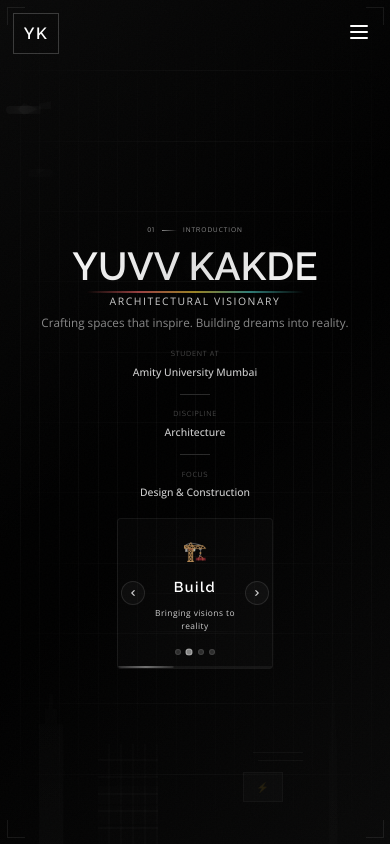
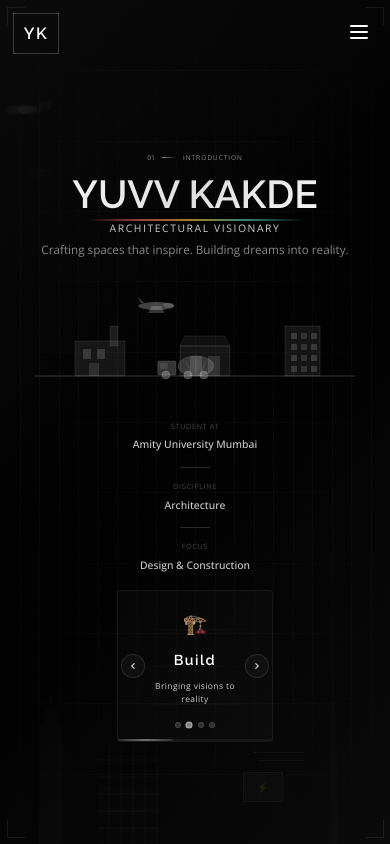
Before and after one commit to insane0904/yuvvbuilds, a React (Vite) app: page / in a window 390 px wide. Shown: the top 844 px of the page. Built offline with nearby package versions, Linux system fonts and the light colour scheme.

Commit message:
Add mobile construction animation with vector graphics

```diff
--- a/src/components/Hero/Hero.module.css
+++ b/src/components/Hero/Hero.module.css
@@ -902,6 +902,22 @@
   border-top: none;
 }
 
+/* Mobile Construction Scene - Hidden on desktop, shown on mobile */
+.mobileGraphic {
+  display: none;
+  width: 100%;
+  padding: 1rem 0;
+  margin: 0.5rem 0 1rem;
+}
+
+.sceneGraphic {
+  width: 100%;
+  max-width: 320px;
+  height: auto;
+  margin: 0 auto;
+  display: block;
+}
+
 /* Responsive */
 @media (max-width: 1400px) {
   .archCircle {
@@ -986,6 +1002,11 @@
     flex-direction: column;
     align-items: center;
     justify-content: center;
+  }
+
+  /* Show mobile construction scene on phones */
+  .mobileGraphic {
+    display: block;
   }
 
   .nameContainer {
@@ -1107,7 +1128,7 @@
   .tagline {
     font-size: clamp(0.85rem, 3.5vw, 1rem);
     padding: 0 0.5rem;
-    margin-bottom: 1.5rem;
+    margin-bottom: 0.5rem;
     line-height: 1.5;
     max-width: 95%;
   }
--- a/src/components/Hero/Hero.tsx
+++ b/src/components/Hero/Hero.tsx
@@ -290,6 +290,131 @@ const Hero = () => {
           Crafting spaces that inspire. Building dreams into reality.
         </motion.p>
 
+        {/* Mobile Construction Animation */}
+        <div className={styles.mobileGraphic}>
+          <svg viewBox="0 0 320 100" className={styles.sceneGraphic}>
+            {/* Ground line */}
+            <motion.line
+              x1="0" y1="85" x2="320" y2="85"
+              stroke="rgba(255,255,255,0.2)"
+              strokeWidth="1"
+              initial={{ pathLength: 0 }}
+              animate={{ pathLength: 1 }}
+              transition={{ duration: 1, delay: 1.4 }}
+            />
+
+            {/* Factory Building */}
+            <motion.g
+              initial={{ opacity: 0, y: 10 }}
+              animate={{ opacity: 1, y: 0 }}
+              transition={{ duration: 0.6, delay: 1.6 }}
+            >
+              {/* Main structure */}
+              <rect x="40" y="50" width="50" height="35" fill="rgba(255,255,255,0.08)" stroke="rgba(255,255,255,0.2)" strokeWidth="0.5"/>
+              {/* Chimney */}
+              <rect x="75" y="35" width="8" height="20" fill="rgba(255,255,255,0.1)" stroke="rgba(255,255,255,0.15)" strokeWidth="0.5"/>
+              {/* Windows */}
+              <rect x="48" y="58" width="8" height="10" fill="rgba(255,255,255,0.15)"/>
+              <rect x="62" y="58" width="8" height="10" fill="rgba(255,255,255,0.15)"/>
+              {/* Door */}
+              <rect x="54" y="72" width="10" height="13" fill="rgba(255,255,255,0.1)"/>
+            </motion.g>
+
+            {/* Warehouse */}
+            <motion.g
+              initial={{ opacity: 0, y: 10 }}
+              animate={{ opacity: 1, y: 0 }}
+              transition={{ duration: 0.6, delay: 1.8 }}
+            >
+              {/* Main structure */}
+              <polygon points="150,45 190,45 195,55 145,55" fill="rgba(255,255,255,0.06)" stroke="rgba(255,255,255,0.15)" strokeWidth="0.5"/>
+              <rect x="145" y="55" width="50" height="30" fill="rgba(255,255,255,0.08)" stroke="rgba(255,255,255,0.2)" strokeWidth="0.5"/>
+              {/* Doors */}
+              <rect x="155" y="65" width="12" height="20" fill="rgba(255,255,255,0.12)"/>
+              <rect x="173" y="65" width="12" height="20" fill="rgba(255,255,255,0.12)"/>
+            </motion.g>
+
+            {/* Modern Building */}
+            <motion.g
+              initial={{ opacity: 0, y: 10 }}
+              animate={{ opacity: 1, y: 0 }}
+              transition={{ duration: 0.6, delay: 2 }}
+            >
+              <rect x="250" y="35" width="35" height="50" fill="rgba(255,255,255,0.08)" stroke="rgba(255,255,255,0.2)" strokeWidth="0.5"/>
+              {/* Windows grid */}
+              {[0, 1, 2, 3].map((row) => (
+                <g key={row}>
+                  <rect x="256" y={42 + row * 11} width="6" height="6" fill="rgba(255,255,255,0.15)"/>
+                  <rect x="266" y={42 + row * 11} width="6" height="6" fill="rgba(255,255,255,0.12)"/>
+                  <rect x="276" y={42 + row * 11} width="6" height="6" fill="rgba(255,255,255,0.15)"/>
+                </g>
+              ))}
+            </motion.g>
+
+            {/* Animated Airplane */}
+            <motion.g
+              initial={{ x: -50 }}
+              animate={{ x: 380 }}
+              transition={{ duration: 12, repeat: Infinity, ease: "linear", delay: 2 }}
+            >
+              {/* Body */}
+              <ellipse cx="0" cy="15" rx="18" ry="4" fill="rgba(255,255,255,0.25)"/>
+              {/* Wings */}
+              <polygon points="-5,15 5,15 8,22 -8,22" fill="rgba(255,255,255,0.2)"/>
+              {/* Tail */}
+              <polygon points="-16,12 -18,6 -12,12" fill="rgba(255,255,255,0.2)"/>
+              {/* Cockpit */}
+              <ellipse cx="12" cy="14" rx="5" ry="2.5" fill="rgba(255,255,255,0.15)"/>
+            </motion.g>
+
+            {/* Animated Truck */}
+            <motion.g
+              initial={{ x: 350 }}
+              animate={{ x: -80 }}
+              transition={{ duration: 10, repeat: Infinity, ease: "linear", delay: 1.5 }}
+            >
+              {/* Cab */}
+              <rect x="0" y="70" width="18" height="14" rx="1" fill="rgba(255,255,255,0.2)" stroke="rgba(255,255,255,0.25)" strokeWidth="0.5"/>
+              {/* Windshield */}
+              <rect x="2" y="72" width="8" height="6" fill="rgba(255,255,255,0.1)"/>
+              {/* Mixer drum */}
+              <ellipse cx="38" cy="75" rx="18" ry="10" fill="rgba(255,255,255,0.15)" stroke="rgba(255,255,255,0.2)" strokeWidth="0.5"/>
+              {/* Drum stripes */}
+              <line x1="28" y1="70" x2="32" y2="80" stroke="rgba(255,255,255,0.1)" strokeWidth="1"/>
+              <line x1="38" y1="68" x2="38" y2="82" stroke="rgba(255,255,255,0.1)" strokeWidth="1"/>
+              <line x1="48" y1="70" x2="44" y2="80" stroke="rgba(255,255,255,0.1)" strokeWidth="1"/>
+              {/* Wheels */}
+              <circle cx="8" cy="84" r="4" fill="rgba(255,255,255,0.25)" stroke="rgba(255,255,255,0.3)" strokeWidth="0.5"/>
+              <circle cx="30" cy="84" r="4" fill="rgba(255,255,255,0.25)" stroke="rgba(255,255,255,0.3)" strokeWidth="0.5"/>
+              <circle cx="46" cy="84" r="4" fill="rgba(255,255,255,0.25)" stroke="rgba(255,255,255,0.3)" strokeWidth="0.5"/>
+            </motion.g>
+
+            {/* Smoke from factory - subtle animated puffs */}
+            <motion.circle
+              cx="79" cy="30"
+              r="4"
+              fill="rgba(255,255,255,0.08)"
+              animate={{
+                y: [0, -8, -12],
+                opacity: [0.1, 0.15, 0],
+                scale: [0.8, 1.2, 1.5]
+              }}
+              transition={{ duration: 3, repeat: Infinity, ease: "easeOut" }}
+            />
+            <motion.circle
+              cx="79" cy="30"
+              r="3"
+              fill="rgba(255,255,255,0.06)"
+              animate={{
+                y: [0, -10, -15],
+                opacity: [0.08, 0.12, 0],
+                scale: [0.6, 1, 1.3]
+              }}
+              transition={{ duration: 3, repeat: Infinity, ease: "easeOut", delay: 1.5 }}
+            />
+          </svg>
+        </div>
+
         {/* Stats/Quick Info */}
         <motion.div
           className={styles.quickInfo}
```
